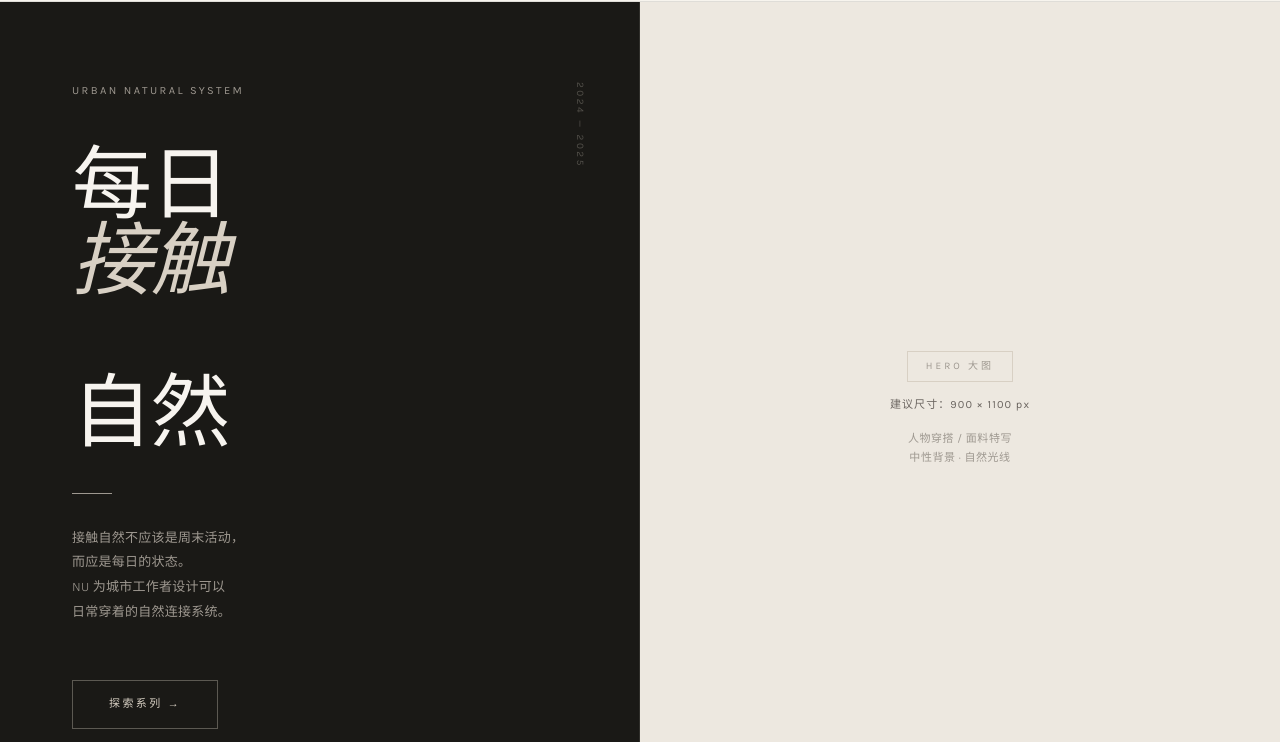
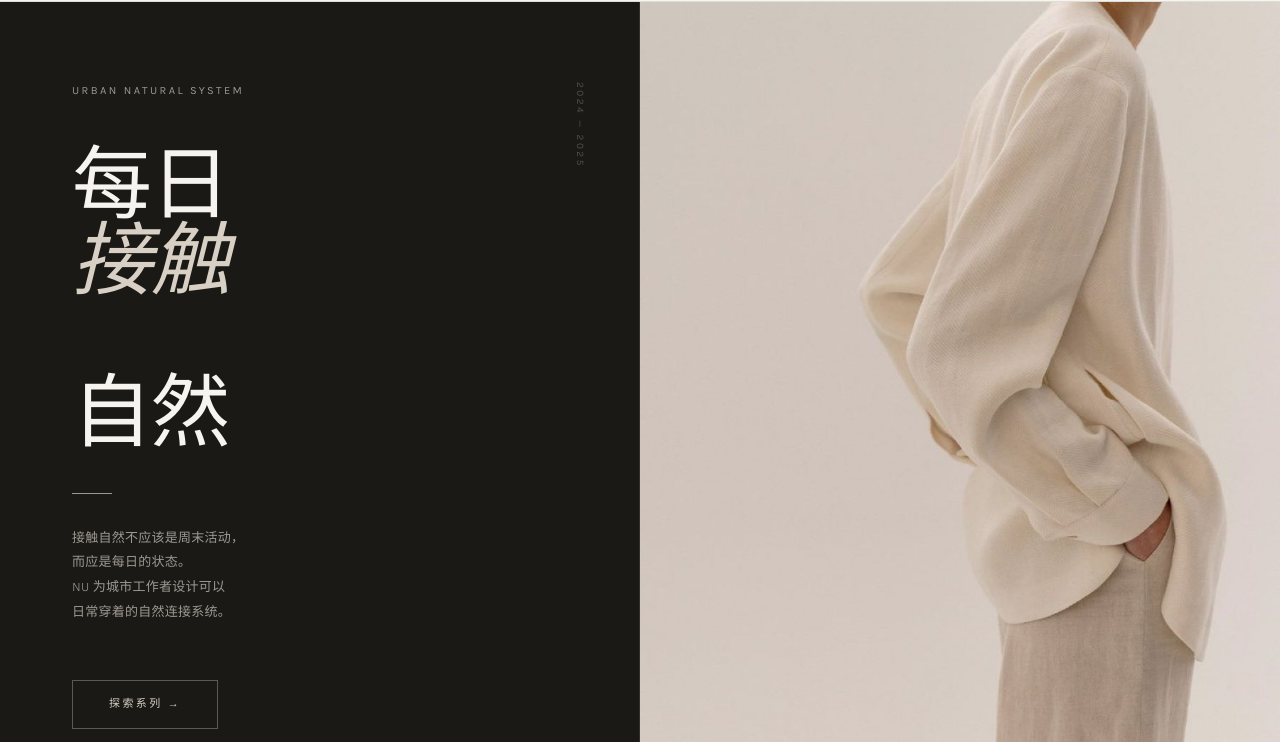
Before and after one commit to NUanneshu/nu, a plain HTML site: page index (1).html in a window 1280 px wide. Shown: the part 58-800 px from the top of the page. Drawn offline with nearby package versions, Linux system fonts and the light colour scheme; a web font is replaced by a local one.

Commit message:
Add files via upload

```diff
--- a/index (1).html
+++ b/index (1).html
@@ -423,11 +423,7 @@
       <img src="hero.jpg" style="position:absolute;inset:0;width:100%;height:100%;object-fit:cover;object-position:center top;">
       建议：900 × 1100 px，人物穿搭，中性背景，自然光
     -->
-    <div class="hero-img-ph">
-      <div class="ph-tag">Hero 大图</div>
-      <div class="ph-size">建议尺寸：900 × 1100 px</div>
-      <div class="ph-hint">人物穿搭 / 面料特写<br>中性背景 · 自然光线</div>
-    </div>
+     <img src="hero.jpg" style="position:absolute;inset:0;width:100%;height:100%;object-fit:cover;object-position:center top;">
   </div>
 </section>
 
```
Also changed, not shown: Hero.jpg (added).
